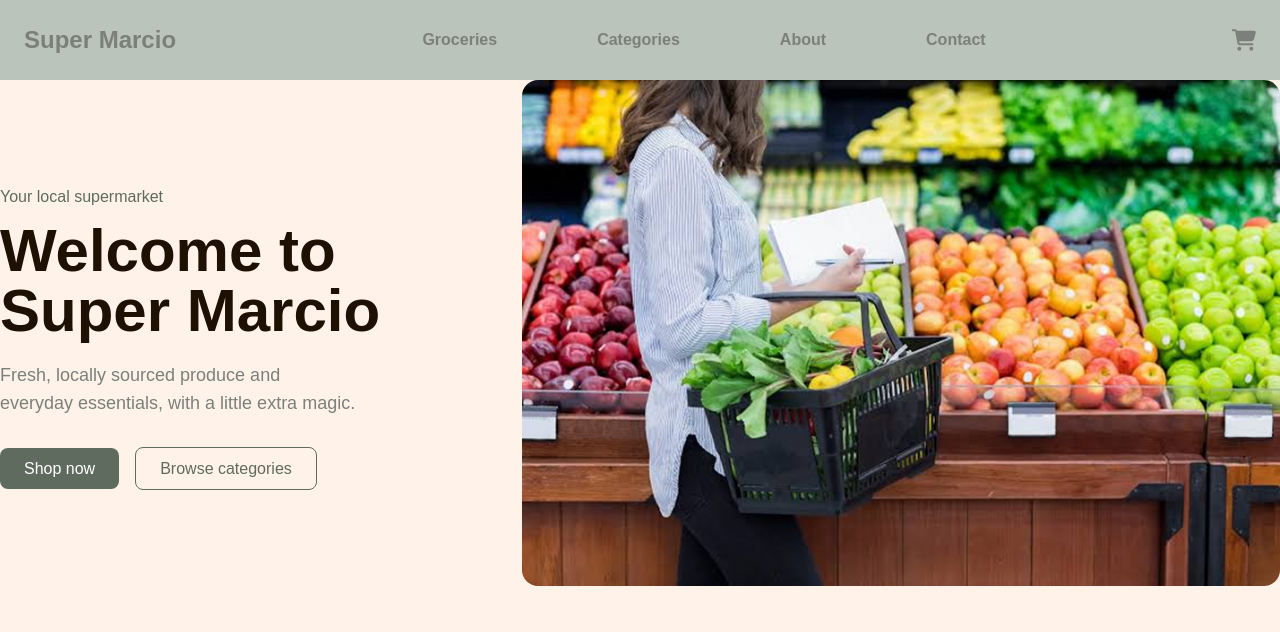
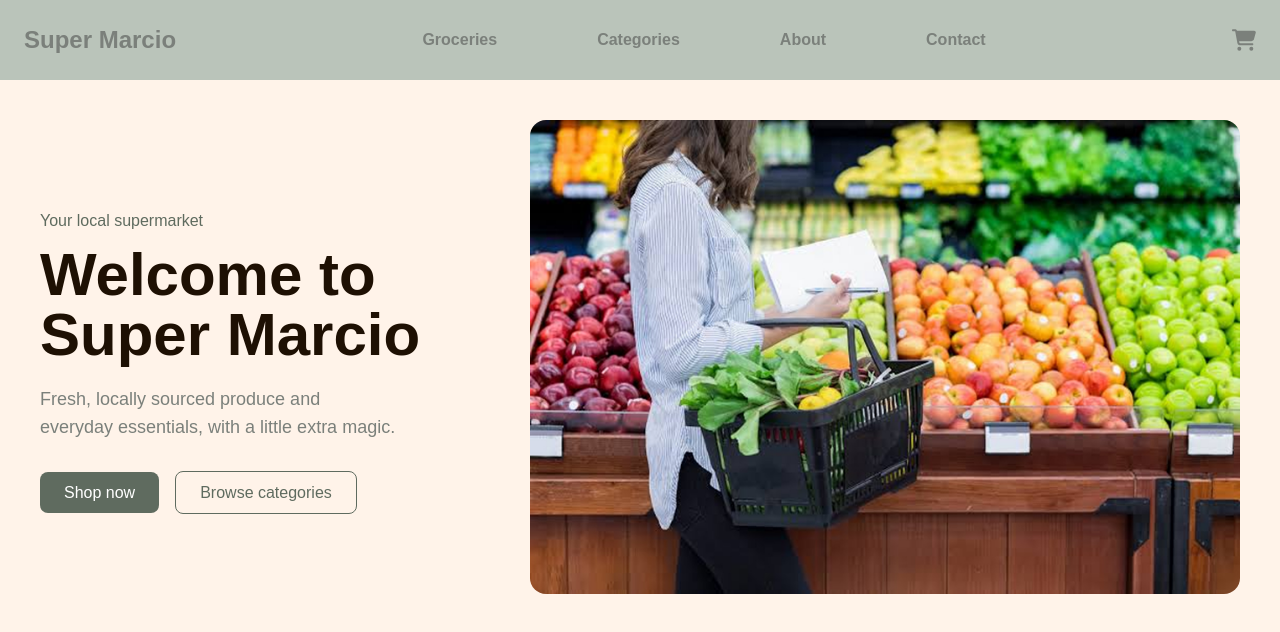
Before and after one commit to Frejacol/Super-Marcio, a Next.js app: page / in a window 1280 px wide. Shown: the top 632 px of the page. Built offline with nearby package versions, Linux system fonts and the light colour scheme.

Commit message:
Tilføj margin på main

```diff
--- a/src/app/layout.js
+++ b/src/app/layout.js
@@ -19,13 +19,10 @@ export const metadata = {
 
 export default function RootLayout({ children }) {
   return (
-    <html
-      lang="en"
-      className={`${geistSans.variable} ${geistMono.variable} h-full antialiased`}
-    >
+    <html lang="en" className={`${geistSans.variable} ${geistMono.variable} h-full antialiased`}>
       <body className="min-h-full flex flex-col">
         <Header />
-        {children}
+        <main className="m-10">{children}</main>
       </body>
     </html>
   );
```
